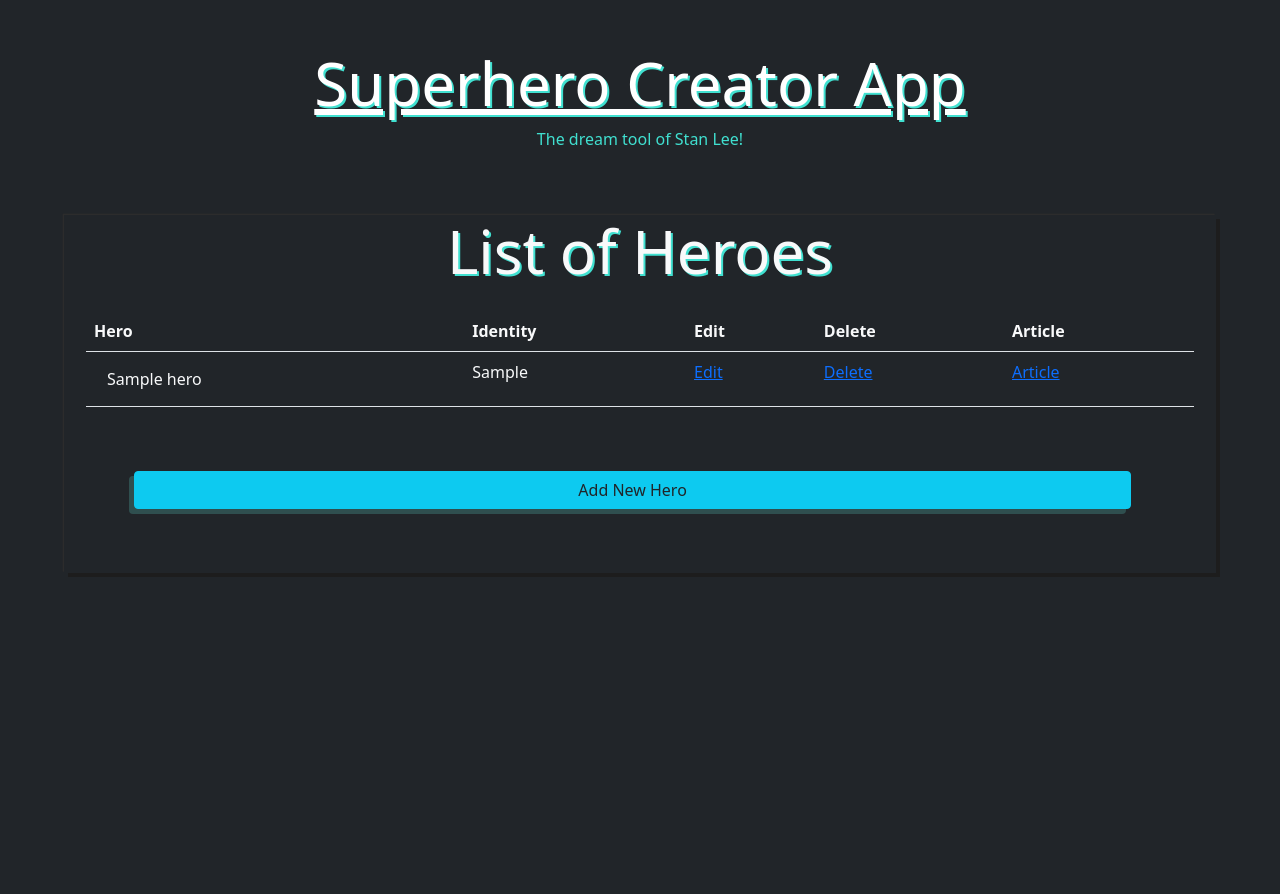
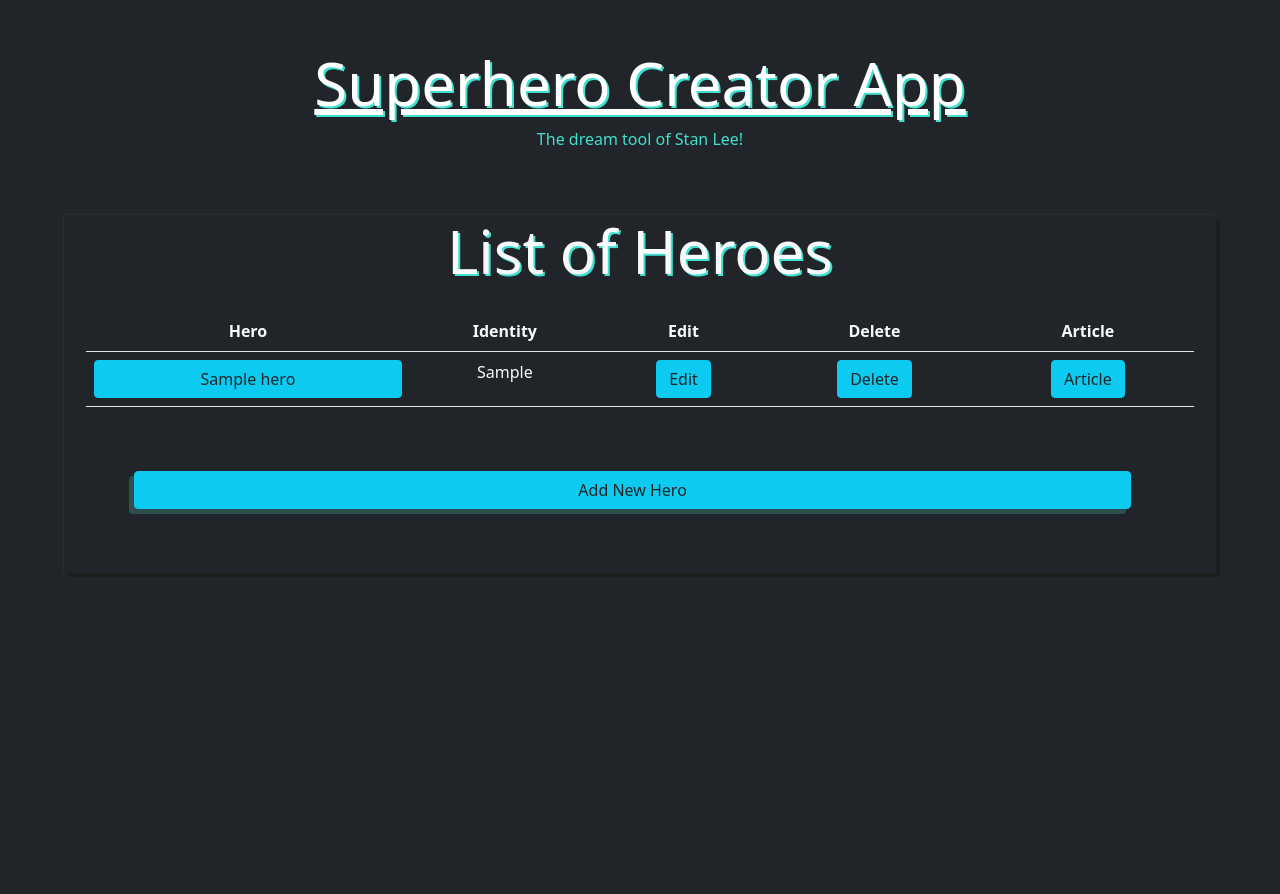
Before and after one commit to Moosicalex/BACS350, a Django app: page /hero/ in a window 1280 px wide. Shown: the part 107-1001 px from the top of the page. Run offline with Django 3.2, Linux system fonts and the light colour scheme; tables that the repository leaves empty hold one stand-in row (values such as "Sample post"); some libraries are stand-ins or nearby versions.

Commit message:
made table look better

```diff
--- a/week10/Superhero/templates/hero_list.html
+++ b/week10/Superhero/templates/hero_list.html
@@ -10,19 +10,19 @@
         <div class="container text-dark p-3" style="margin-top: 0px; margin-bottom: 0px; ">
             <table class="table table-hover bg-dark text-light" >
                 <tr>
-                    <th>Hero</th>
-                    <th>Identity</th>
-                    <th>Edit</th>
-                    <th>Delete</th>
-                    <th>Article</th>
+                    <th style="min-width: 100%;" class="text-center">Hero</th>
+                    <th style="min-width: 100%;" class="text-center">Identity</th>
+                    <th style="min-width: 100%;" class="text-center">Edit</th>
+                    <th style="min-width: 100%;" class="text-center">Delete</th>
+                    <th style="min-width: 100%;" class="text-center">Article</th>
                 </tr>
                 {% for hero in object_list %}
                 <tr>
-                    <td><a style="box-shadow: 0pt 0pt white;" class="btn text-light" href="{{ hero.pk }}">{{ hero.name }}</a></td>
-                    <td>{{ hero.identity }}</td>
-                    <td><a href="{{ hero.pk }}/">Edit</a></td>
-                    <td><a href="{{ hero.pk }}/delete">Delete</a></td>
-                    <td><a href="../doc/{{ hero.description }}">Article</a></td>
+                    <td><a style="box-shadow: 0pt 0pt white; min-width: 100%;" class="btn btn-info text-dark" href="{{ hero.pk }}">{{ hero.name }}</a></td>
+                    <td style="min-width: 100%;" class="text-center">{{ hero.identity }}</td>
+                    <td style="min-width: 100%;" class="text-center"><a style="box-shadow: 0pt 0pt white;" class="btn btn-info text-dark text-center" href="{{ hero.pk }}/">Edit</a></td>
+                    <td style="min-width: 100%;" class="text-center"><a style="box-shadow: 0pt 0pt white;" class="btn btn-info text-dark" href="{{ hero.pk }}/delete">Delete</a></td>
+                    <td style="min-width: 100%;" class="text-center"><a style="box-shadow: 0pt 0pt white;" class="btn btn-info text-dark" href="../doc/{{ hero.description }}">Article</a></td>
                 </tr>
                 {% endfor %}
             </table>
```
